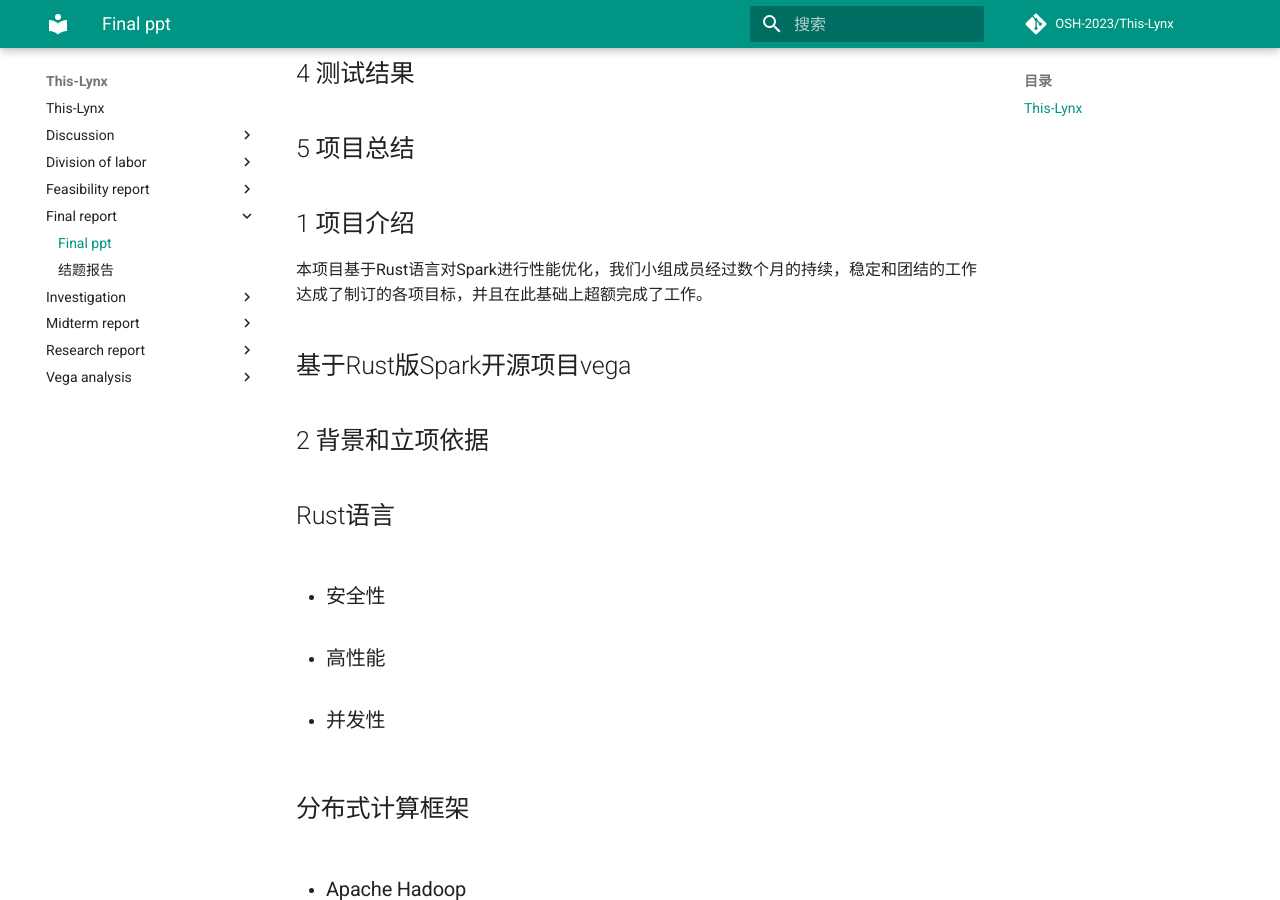
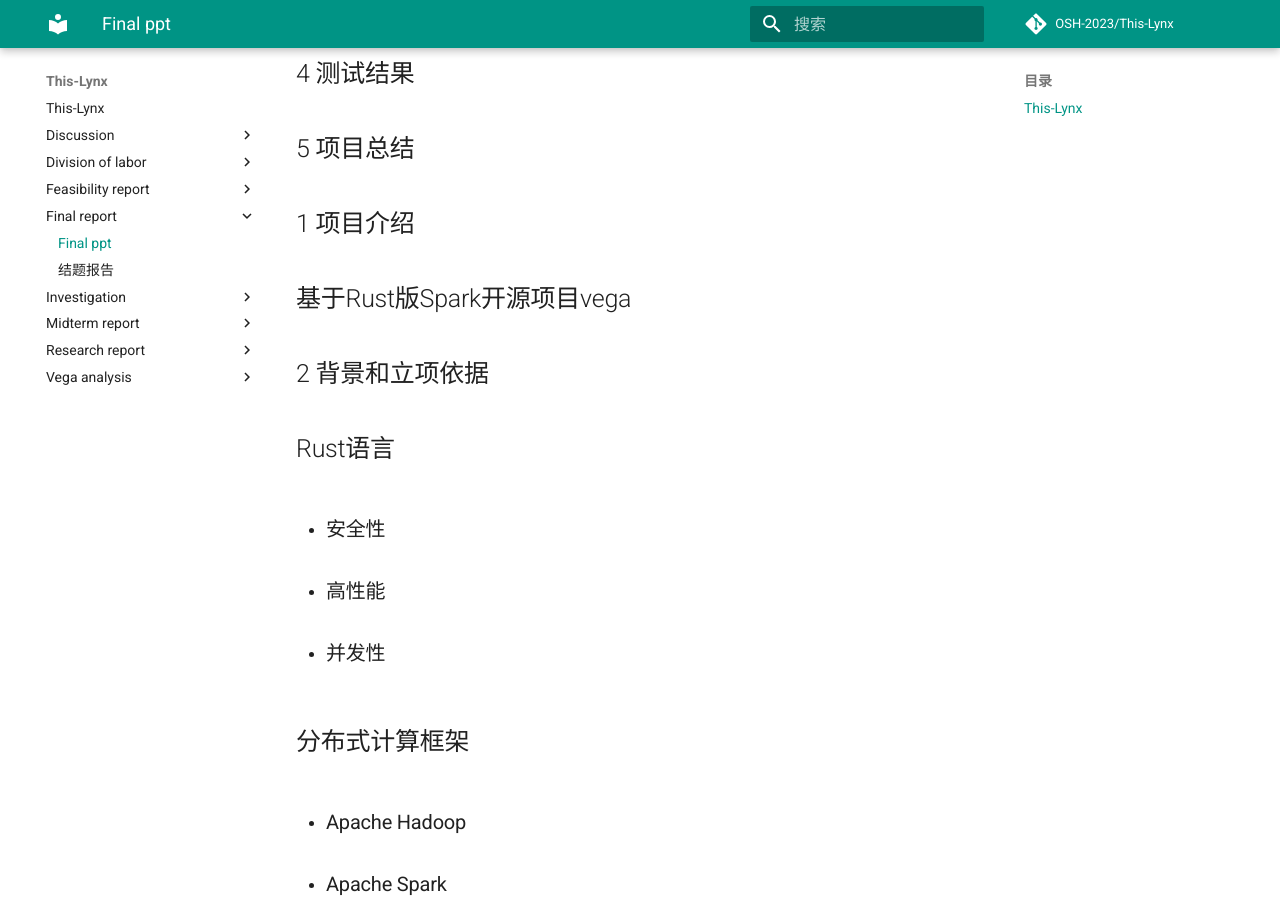
Before and after one commit to OSH-2023/This-Lynx, an MkDocs documentation site: the page built from docs/final_report/final_ppt.md, in a window 1280 px wide and 900 px high, scrolled down 523 px. Built offline with MkDocs 1.6.1 and Material for MkDocs 9.7.7, drawn with Linux system fonts in a browser that asks for light colours; comment, search, counter and statistics services are not loaded.

Commit message:
update final

```diff
--- a/docs/final_report/final_ppt.md
+++ b/docs/final_report/final_ppt.md
@@ -22,7 +22,6 @@ presentation:
 
 <!-- slide -->
 ## 1 项目介绍
-本项目基于Rust语言对Spark进行性能优化，我们小组成员经过数个月的持续，稳定和团结的工作达成了制订的各项目标，并且在此基础上超额完成了工作。
 
 <!-- slide vertical=true -->
 
@@ -163,4 +162,5 @@ presentation:
 ### 构建更加用户友好的API
 - Rust的类型机制较为复杂
 - 原有的RDD算子类型不够丰富
+
 <img src="./src/looong%20type%20name%20in%20rust.png">
```
